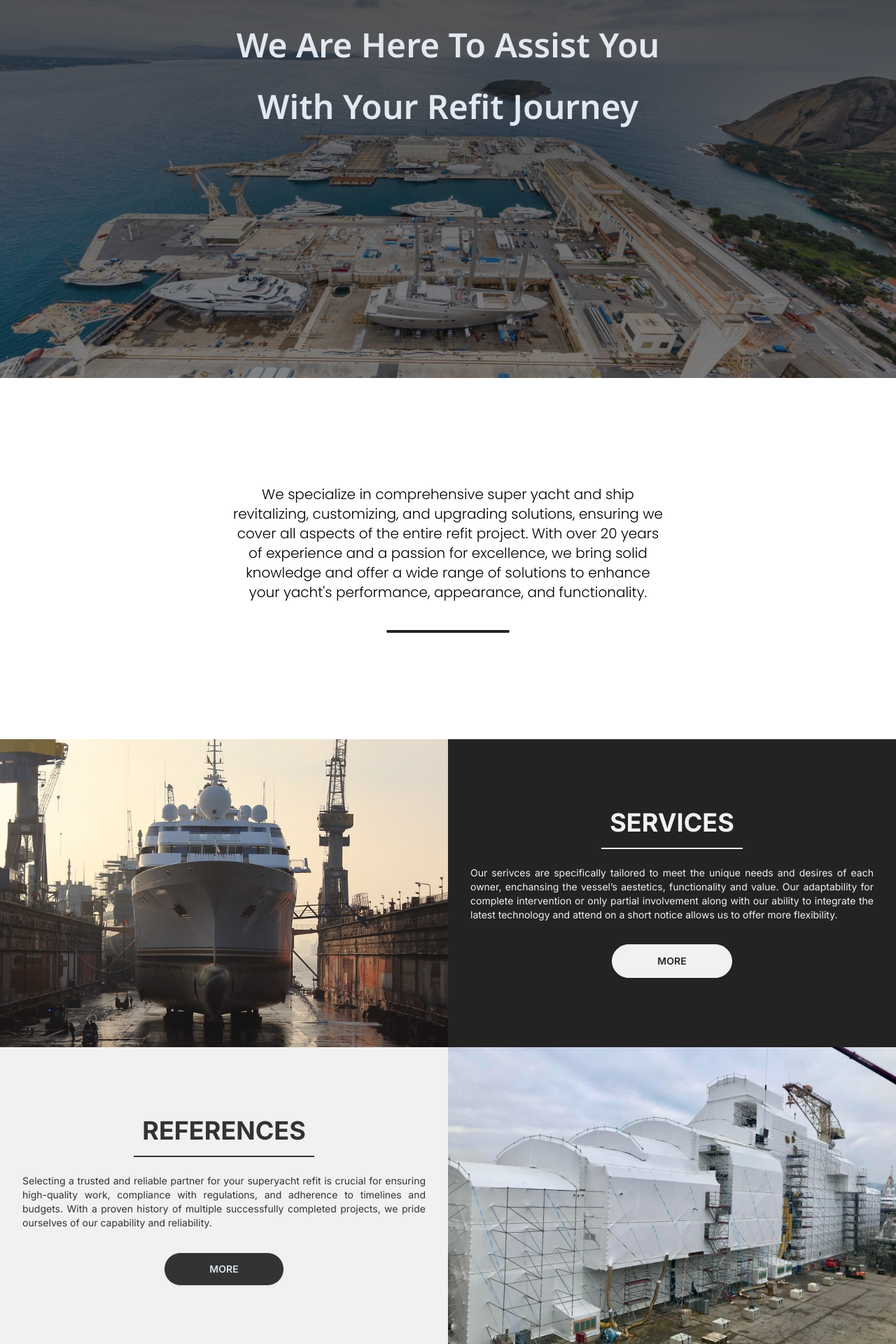
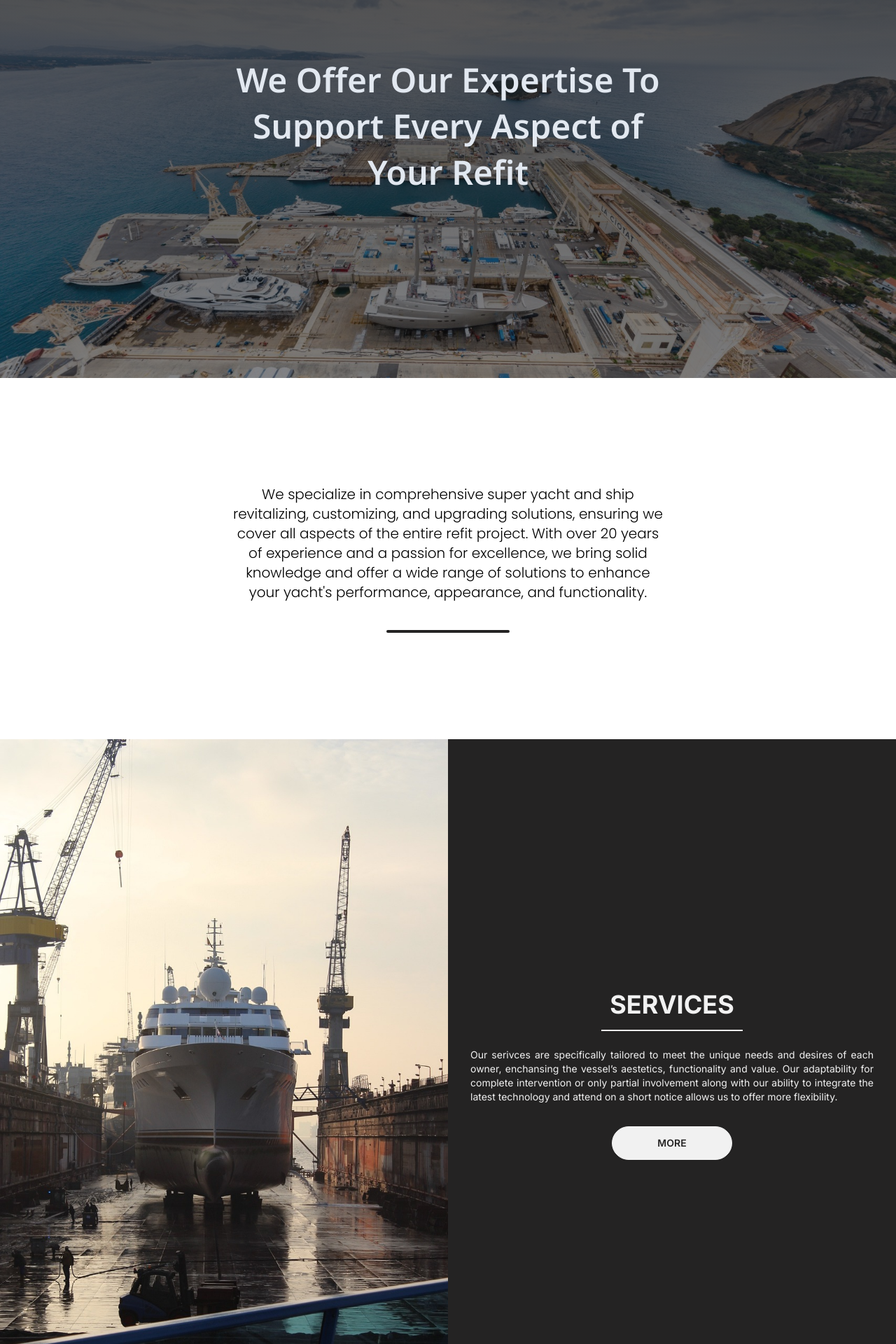
Before and after one commit to SimoSabev/vega-ns, a Next.js app: page / in a window 1280 px wide. Shown: the part 180-2100 px from the top of the page at 70% size. Built offline with nearby package versions, Linux system fonts and the light colour scheme.

Commit message:
style: Chaged the welcome message

```diff
--- a/app/components/card-services/page.tsx
+++ b/app/components/card-services/page.tsx
@@ -48,12 +48,12 @@ const Cards_Services = () => {
       {/* Services Section */}
       <motion.div
         {...animationPropsRight}
-        className="bg-[#242323] w-full flex flex-col md:flex-row lg:flex-row h-auto min-h-[55vh] md:max-h-[55vh] lg:max-h-[55vh]"
+        className="bg-[#242323] w-full flex flex-col md:flex-row lg:flex-row min-h-[55vh] overflow-y-auto md:h-auto lg:h-auto"
       >
         <motion.div
           {...animationPropsLeft}
           transition={{ ...animationPropsLeft.transition, delay: 0.2 }}
-          className="flex justify-center items-center w-full md:w-1/2 lg:w-1/2 order-1 md:order-2 lg:order-2"
+          className="flex justify-center items-center w-full md:w-1/2 lg:w-1/2 xl:1/2 order-1 md:order-2 lg:order-2"
         >
           <img
             src={services.src}
@@ -90,7 +90,7 @@ const Cards_Services = () => {
       {/* References Section */}
       <motion.div
         {...animationPropsLeft}
-        className="bg-[#f1f1f1] w-full flex flex-col md:flex-row lg:flex-row h-auto min-h-[55vh] md:max-h-[55vh] lg:max-h-[55vh]"
+        className="bg-[#f1f1f1] w-full flex flex-col md:flex-row lg:flex-row min-h-[55vh] overflow-y-auto md:h-auto lg:h-auto"
       >
         <motion.div
           {...animationPropsRight}
@@ -131,7 +131,7 @@ const Cards_Services = () => {
       {/* Emergency Response Section */}
       <motion.div
         {...animationPropsRight}
-        className="bg-[#242323] w-full flex flex-col md:flex-row lg:flex-row h-auto min-h-[55vh] md:max-h-[55vh] lg:max-h-[55vh]"
+        className="bg-[#242323] w-full flex flex-col md:flex-row lg:flex-row min-h-[55vh] overflow-y-auto md:h-auto lg:h-auto"
       >
         <motion.div
           {...animationPropsLeft}
@@ -172,7 +172,7 @@ const Cards_Services = () => {
       {/* About Us Section */}
       <motion.div
         {...animationPropsLeft}
-        className="bg-[#f1f1f1] w-full flex flex-col md:flex-row lg:flex-row h-auto min-h-[55vh] md:max-h-[55vh] lg:max-h-[55vh] "
+        className="bg-[#f1f1f1] w-full flex flex-col md:flex-row lg:flex-row min-h-[55vh] overflow-y-auto md:h-auto lg:h-auto"
       >
         <motion.div
           {...animationPropsRight}
--- a/app/pages/main/page.tsx
+++ b/app/pages/main/page.tsx
@@ -35,24 +35,14 @@ const Main = () => {
         <div className="w-full absolute top-0 z-20">
           <Navbar />
         </div>
-        <div className=" flex flex-col flex-grow justify-center items-center mb-36 gap-10">
           <motion.div
             initial={{ opacity: 0, y: "-150vh" }}
             animate={{ opacity: 1, y: "0vh" }}
             transition={{ duration: 0.8 }}
-            className={`text-slate-200 text-center text-2xl sm:text-5xl md:text-5xl xl:text-5xl 2xl:text-5xl  ${header.className}`}
+            className={`text-slate-200 text-center text-2xl sm:text-5xl md:text-5xl xl:text-5xl 2xl:text-5xl max-w-2xl ${header.className}`}
           >
-            We Are Here To Assist You
+            <p className="leading-snug">We Offer Our Expertise To Support Every Aspect of Your Refit</p>
           </motion.div>
-          <motion.div
-            initial={{ opacity: 0, y: "150vh" }}
-            animate={{ opacity: 1, y: "0vh" }}
-            transition={{ duration: 0.8, delay: 0.2 }}
-            className={` max-w-4xl text-slate-200 text-center md:text-center text-2xl sm:text-5xl md:text-5xl xl:text-5xl 2xl:text-5xl ${header.className}`}
-          >
-            With Your Refit Journey
-          </motion.div>
-        </div>
       </div>
       <div className="max-w-3xl mx-auto px-4 sm:px-6 lg:px-8">
         <motion.div
```
